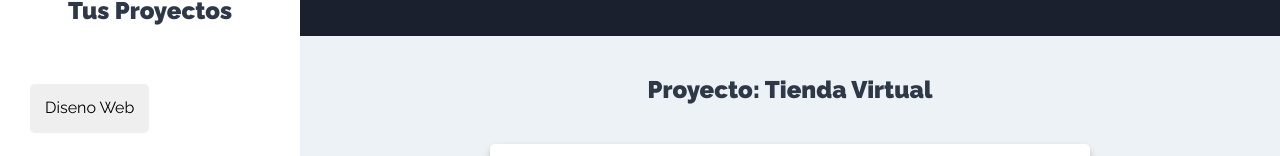
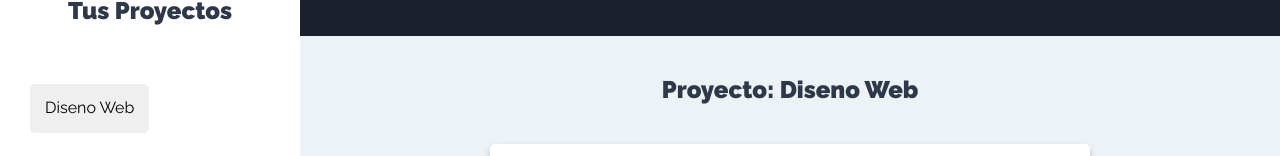
Before and after one commit to navnelson7/manejador_de_proyectos, a React (Create React App) app: page /proyectos in a window 1280 px wide. Both pictures are taken after a click on the button "Diseno Web". Shown: the part 256-412 px from the top of the page. Built offline with nearby package versions, Linux system fonts and the light colour scheme.

Commit message:
Mostrando nombre del proyecto al seleccionarlo con un clic

```diff
--- a/src/components/tareas/ListadoTareas.js
+++ b/src/components/tareas/ListadoTareas.js
@@ -1,6 +1,19 @@
-import React,{Fragment} from 'react';
+import React,{Fragment, useContext} from 'react';
 import Tarea from '../tareas/Tarea';
+import proyectoContext from '../../context/proyectos/proyectoContext';
 const ListadoTareas = () => {
+    //extraer proyecto del state inicial
+    const proyectosContext = useContext(proyectoContext);
+    const { proyecto } = proyectosContext;
+    //sino hay proyecto seleccionado
+    if(!proyecto) return <h2>Selecciona un proyecto</h2>;
+
+    //array destructurin para extraer el proyecto actual
+    const [proyectoActual] = proyecto;
+
+
+
+
     const tareasProyectos = [
         {nombre: 'Elegir Plataforma', estado: true},
         {nombre: 'Elegir Colores', estado: true},
@@ -9,7 +22,7 @@ const ListadoTareas = () => {
     ]
     return (
         <Fragment>
-            <h2>Proyecto: Tienda Virtual</h2>
+            <h2>Proyecto: {proyectoActual.nombre}</h2>
             <ul className="listado-tareas">
                 {tareasProyectos.length === 0
                     ? (<li className="tarea"><p>No hay Tareas</p></li>)
```
